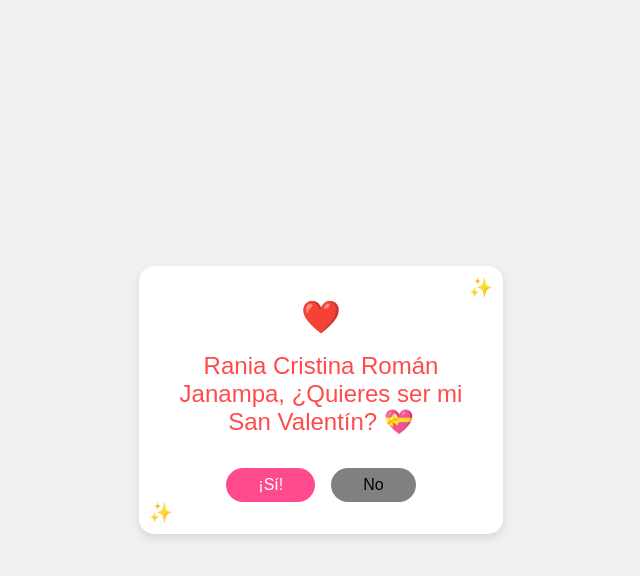
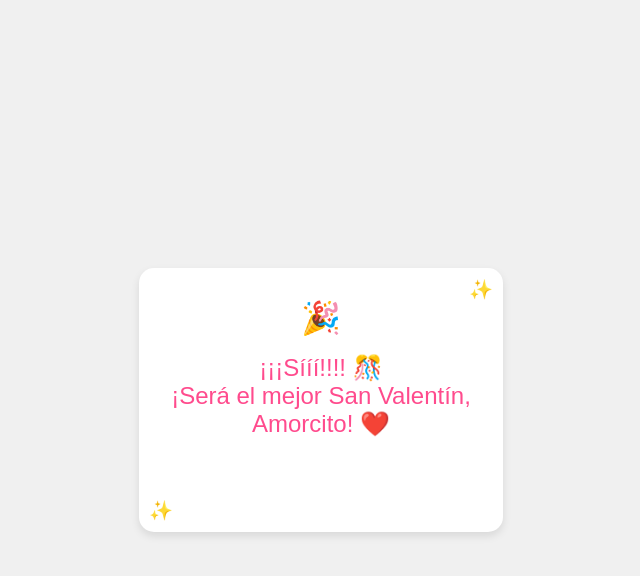
Before and after one commit to wonderless/boton_mueve, a plain HTML site: page index.html in a window 1280 px wide. Both pictures are taken after a click on the button "¡Sí!". Shown: the whole page, without its empty margins (319-959 px from the left). Drawn offline with Linux system fonts and the light colour scheme.

Commit message:
first commizxsssszt

```diff
--- a/index.html
+++ b/index.html
@@ -20,6 +20,7 @@
             text-align: center;
             position: relative;
             width: 300px;
+            min-height: 200px;
         }
 
         .heart {
@@ -56,7 +57,7 @@
         }
 
         .btn-no {
-            background: gray;
+            background: #cccccc;
             color: black;
             position: relative;
         }
@@ -69,15 +70,46 @@
 
         .star-1 { top: 10px; right: 10px; }
         .star-2 { bottom: 10px; left: 10px; }
+
+        .success-message {
+            display: none;
+            color: #ff4b8d;
+            font-size: 1.5rem;
+            text-align: center;
+            animation: fadeIn 1s ease-in;
+        }
+
+        .party-icon {
+            font-size: 2rem;
+            margin-bottom: 1rem;
+            animation: bounce 1s infinite;
+        }
+
+        @keyframes fadeIn {
+            from { opacity: 0; }
+            to { opacity: 1; }
+        }
+
+        @keyframes bounce {
+            0%, 100% { transform: translateY(0); }
+            50% { transform: translateY(-10px); }
+        }
     </style>
 </head>
 <body>
     <div class="proposal-card">
-        <div class="heart">❤️</div>
-        <div class="title"> Rania Cristina Román Janampa, ¿Quieres ser mi San Valentín? 💝</div>
-        <div class="buttons">
-            <button class="btn btn-yes">¡Sí!</button>
-            <button class="btn btn-no" id="noBtn">No</button>
+        <div id="initial-content">
+            <div class="heart">❤️</div>
+            <div class="title">Camila Rivas, ¿Quieres ser mi San Valentín? 💝</div>
+            <div class="buttons">
+                <button class="btn btn-yes">¡Sí!</button>
+                <button class="btn btn-no" id="noBtn">No</button>
+            </div>
+        </div>
+        <div id="success-content" class="success-message">
+            <div class="party-icon">🎉</div>
+            <div>¡¡¡Sííí!!!! 🎊</div>
+            <div>¡Será el mejor San Valentín, Amorcito! ❤️</div>
         </div>
         <div class="stars star-1">✨</div>
         <div class="stars star-2">✨</div>
@@ -86,6 +118,8 @@
     <script>
         const noBtn = document.getElementById('noBtn');
         const card = document.querySelector('.proposal-card');
+        const initialContent = document.getElementById('initial-content');
+        const successContent = document.getElementById('success-content');
         const messages = [
             "¿Estás segura?",
             "¿De verdad no?",
@@ -100,7 +134,6 @@
             const cardRect = card.getBoundingClientRect();
             const btnRect = noBtn.getBoundingClientRect();
 
-            // Calculate new random position within the card
             const maxX = cardRect.width - btnRect.width - 40;
             const maxY = cardRect.height - btnRect.height - 40;
 
@@ -111,13 +144,13 @@
             noBtn.style.left = `${randomX}px`;
             noBtn.style.top = `${randomY}px`;
 
-            // Change button text
             noBtn.textContent = messages[messageIndex];
             messageIndex = (messageIndex + 1) % messages.length;
         });
 
         document.querySelector('.btn-yes').addEventListener('click', () => {
-            alert('¡Gracias por decir que sí! ❤️');
+            initialContent.style.display = 'none';
+            successContent.style.display = 'block';
         });
     </script>
 </body>
```
